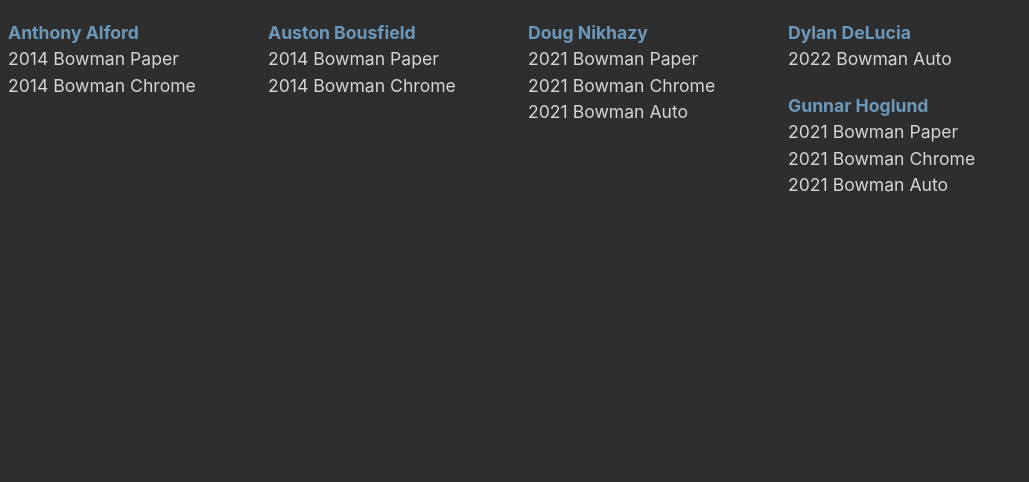
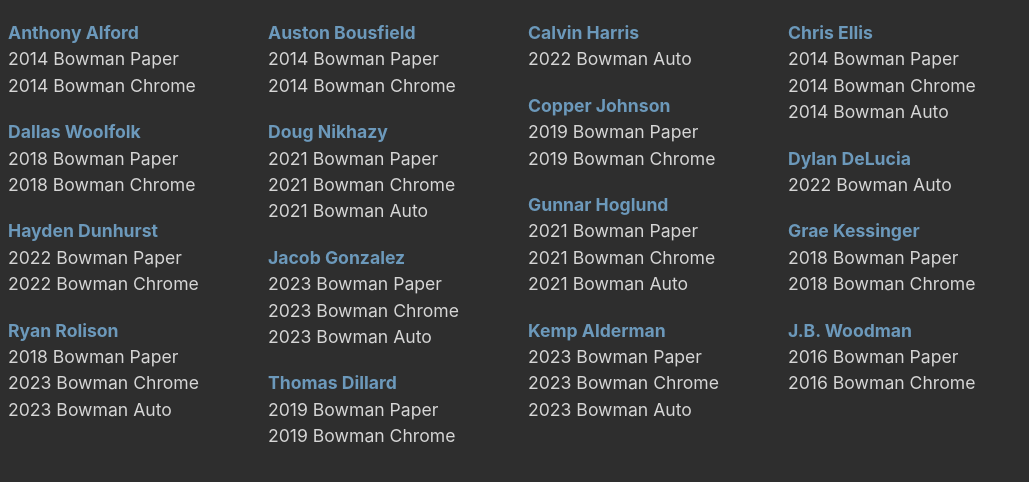
Before and after one commit to jimg72/jimg72.github.io, a Jekyll site: the page built from comc_bowman.html, in a window 1280 px wide. Shown: the top 482 px of the page, without its empty margins (0-1029 px from the left). Built offline with Jekyll 4.4.1, drawn with Linux system fonts in a browser that asks for light colours.

Commit message:
Update comc_bowman.yml

```diff
--- a/_data/comc_bowman.yml
+++ b/_data/comc_bowman.yml
@@ -11,6 +11,34 @@
       link_url: Cards,sq,=Auston+Bousfield+2014+Bowman+DP127
     - link_name: 2014 Bowman Chrome
       link_url: Cards,sq,=Auston+Bousfield+2014+Bowman+CDP127
+
+- player: Calvin Harris
+  links:
+    - link_name: 2022 Bowman Auto
+      link_url: Cards,sq,=Calvin+Harris+2023+Bowman+CDA-CHA
+
+- player: Chris Ellis
+  links:
+    - link_name: 2014 Bowman Paper
+      link_url: Cards,sq,=Chris+Ellis+2014+Bowman+DP67
+    - link_name: 2014 Bowman Chrome
+      link_url: Cards,sq,=Chris+Ellis+2014+Bowman+CDP67
+    - link_name: 2014 Bowman Auto
+      link_url: Cards,sq,=Chris+Ellis+2014+Bowman+BCA-CE
+
+- player: Copper Johnson
+  links:
+    - link_name: 2019 Bowman Paper
+      link_url: Cards,sq,=Copper+Johnson+2019+Bowman+BD-200
+    - link_name: 2019 Bowman Chrome
+      link_url: Cards,sq,=Copper+Johnson+2019+Bowman+BDC-200
+
+- player: Dallas Woolfolk
+  links:
+    - link_name: 2018 Bowman Paper
+      link_url: Cards,sq,=Dallas+Woolfolk+2019+Bowman+BD-127
+    - link_name: 2018 Bowman Chrome
+      link_url: Cards,sq,=Dallas+Woolfolk+2019+Bowman+BDC-127
 
 - player: Doug Nikhazy
   links:
@@ -34,3 +62,58 @@
       link_url: Cards,sq,=Gunnar+Hoglund+2021+Bowman+BDC-78
     - link_name: 2021 Bowman Auto
       link_url: Cards,sq,=Gunnar+Hoglund+2021+Bowman+CDA-GH
+
+- player: Grae Kessinger
+  links:
+    - link_name: 2018 Bowman Paper
+      link_url: Cards,sq,=Grae+Kessinger+2018+Bowman+BD-145
+    - link_name: 2018 Bowman Chrome
+      link_url: Cards,sq,=Grae+Kessinger+2018+Bowman+BDC-145
+
+- player: Hayden Dunhurst
+  links:
+    - link_name: 2022 Bowman Paper
+      link_url: Cards,sq,=Hayden+Dunhurst+2022+Bowman+BD-44
+    - link_name: 2022 Bowman Chrome
+      link_url: Cards,sq,=Hayden+Dunhurst+2022+Bowman+BDC-44
+
+- player: Jacob Gonzalez
+  links:
+    - link_name: 2023 Bowman Paper
+      link_url: Cards,sq,=Jacob+Gonzalez+2023+Bowman+BD-167
+    - link_name: 2023 Bowman Chrome
+      link_url: Cards,sq,=Jacob+Gonzalez+2023+Bowman+BDC-167
+    - link_name: 2023 Bowman Auto
+      link_url: Cards,sq,=Jacob+Gonzalez+2023+Bowman+CDA-JGO
+
+- player: J.B. Woodman
+  links:
+    - link_name: 2016 Bowman Paper
+      link_url: Cards,sq,=J%7B46%7DB%7B46%7D+Woodman+2016+Bowman+BD-88
+    - link_name: 2016 Bowman Chrome
+      link_url: Cards,sq,=J%7B46%7DB%7B46%7D+Woodman+2016+Bowman+CBD-88
+
+- player: Kemp Alderman
+  links:
+    - link_name: 2023 Bowman Paper
+      link_url: Cards,sq,=Kemp+Alderman+2023+Bowman+BD-123
+    - link_name: 2023 Bowman Chrome
+      link_url: Cards,sq,=Kemp+Alderman+2023+Bowman+BDC-123
+    - link_name: 2023 Bowman Auto
+      link_url: Cards,sq,=Kemp+Alderman+2023+Bowman+CDA-KA
+
+- player: Ryan Rolison
+  links:
+    - link_name: 2018 Bowman Paper
+      link_url: Cards,sq,=Ryan+Rolison+2018+Bowman+BD-64
+    - link_name: 2023 Bowman Chrome
+      link_url: Cards,sq,=Ryan+Rolison+2018+Bowman+BDC-64
+    - link_name: 2023 Bowman Auto
+      link_url: Cards,sq,=Ryan+Rolison+2018+Bowman+CDA-RR
+
+- player: Thomas Dillard
+  links:
+    - link_name: 2019 Bowman Paper
+      link_url: Cards,sq,=Thomas+Dillard+2019+Bowman+BD-32
+    - link_name: 2019 Bowman Chrome
+      link_url: Cards,sq,=Thomas+Dillard+2019+Bowman+BDC-32
```
